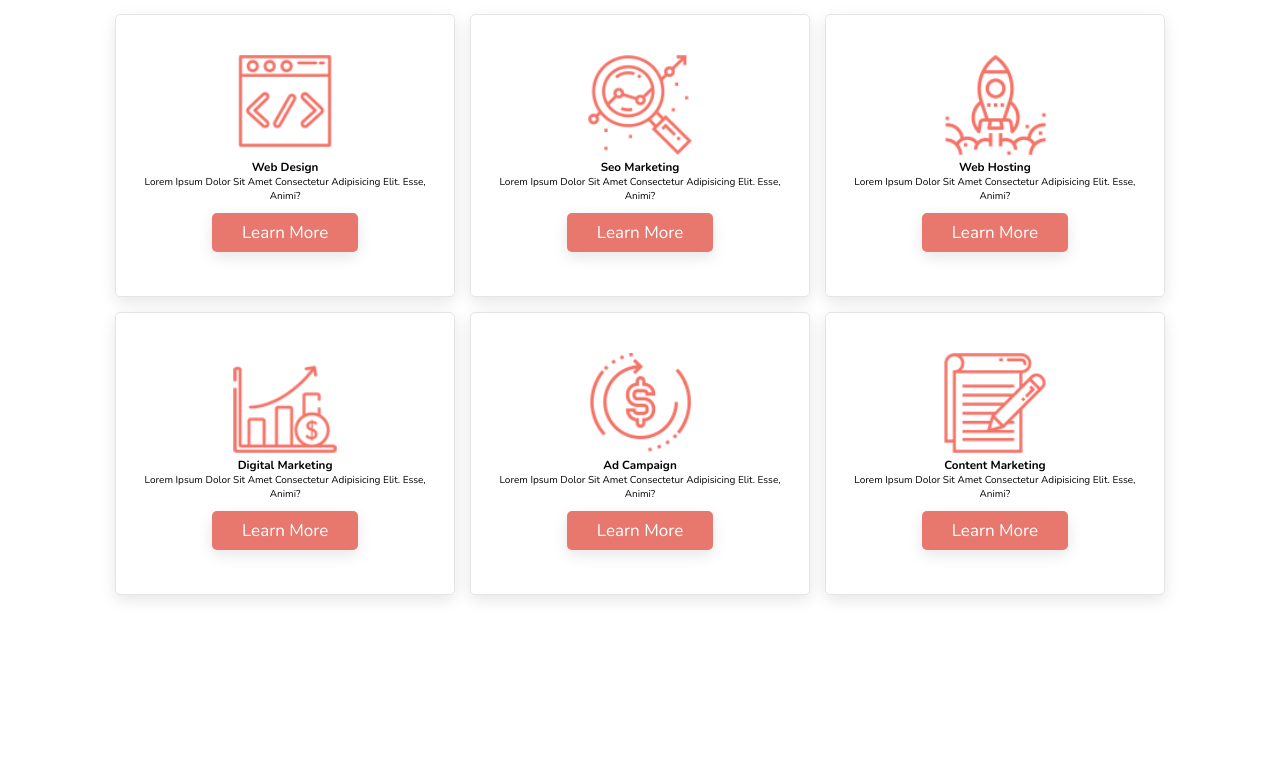
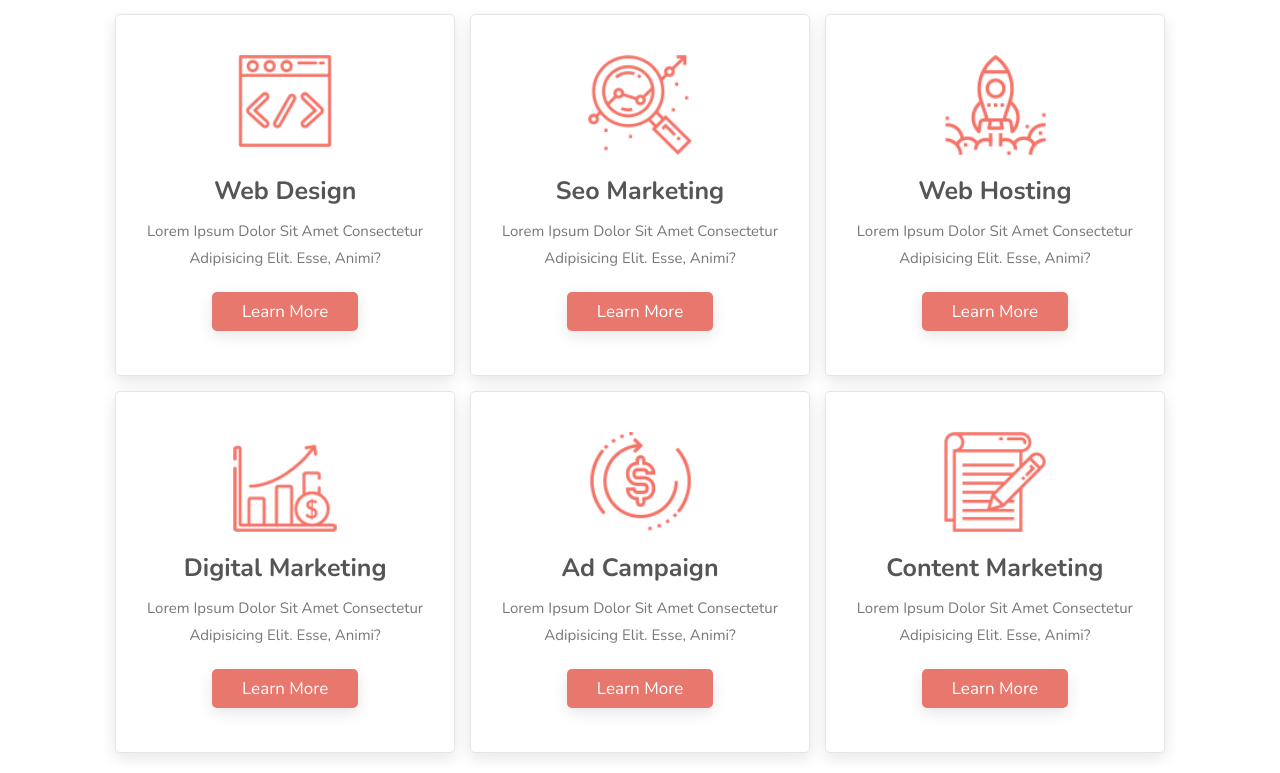
Before and after one commit to alzeqri1997/marketo-website, a website: page index.html in a window 1280 px wide. Shown: the part 731-1504 px from the top of the page. Before the commit the page ends 1346 px from the top, so only its background shows below. Drawn offline with nearby package versions, Linux system fonts and the light colour scheme.

Commit message:
services completed

```diff
--- a/src/Scss/_services.scss
+++ b/src/Scss/_services.scss
@@ -4,6 +4,19 @@
             img{
                 height: 10rem;
             }
+
+            h3{
+                color: var(--black);
+                font-size: 2.5rem;
+                padding-top: 1.5rem;
+            }
+
+            p{
+                color: var(--light-color);
+                font-size: 1.5rem;
+                padding: 1rem 0;
+                line-height: 1.8;
+            }
         }
     }
 }
```
Also changed, not shown: dist/css/style.css, 1 other file.
